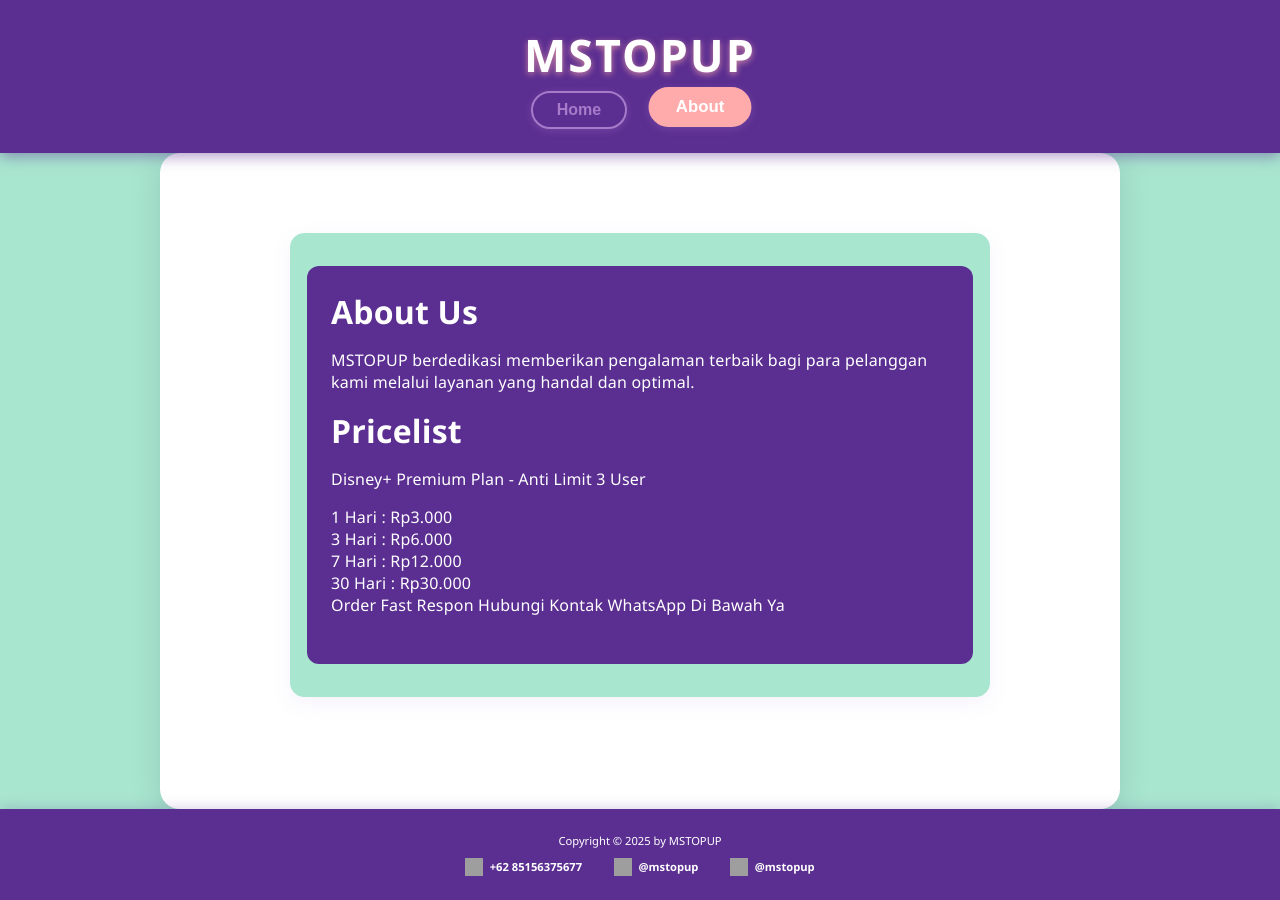
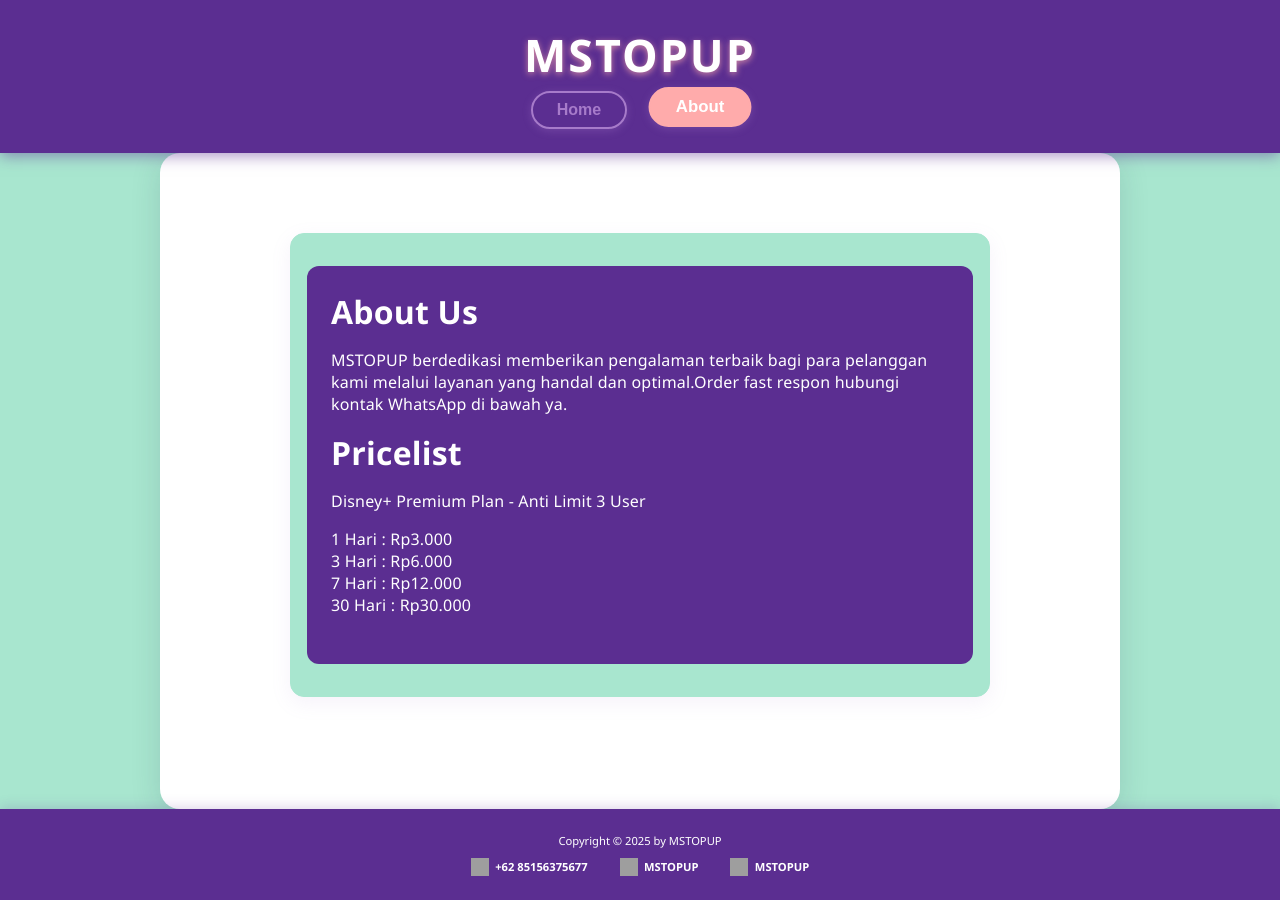
Before and after one commit to anjayaniya/mencova, a plain HTML site: page mstopupfix6-new.html in a window 1280 px wide. Both pictures are taken after a click on the button "About". Drawn offline with Linux system fonts and the light colour scheme; grey boxes are pictures that could not be loaded.

Commit message:
index.html

```diff
--- a/mstopupfix6-new.html
+++ b/mstopupfix6-new.html
@@ -536,7 +536,7 @@
     <section id="about" aria-label="About Me Page">
       <div class="inner-container">
         <h2>About Us</h2>
-        <p>MSTOPUP berdedikasi memberikan pengalaman terbaik bagi para pelanggan kami melalui layanan yang handal dan optimal.</p>
+        <p>MSTOPUP berdedikasi memberikan pengalaman terbaik bagi para pelanggan kami melalui layanan yang handal dan optimal.Order fast respon hubungi kontak WhatsApp di bawah ya.</p>
         <h3>Pricelist</h3>
         <ul>
         <p>Disney+ Premium Plan - Anti Limit 3 User</p>
@@ -544,7 +544,6 @@
           <li> 3 Hari : Rp6.000</li>
           <li> 7 Hari : Rp12.000</li>
           <li>30 Hari : Rp30.000</li>
-        <p>Order Fast Respon Hubungi Kontak WhatsApp Di Bawah Ya</p>
         </ul>
       </div>
     </section>
@@ -558,11 +557,11 @@
       </a>
       <a href="https://t.me/mstopup" target="_blank" rel="noopener" aria-label="Telegram">
         <img src="https://upload.wikimedia.org/wikipedia/commons/8/82/Telegram_logo.svg" alt="Telegram Logo" />
-        @mstopup
+        MSTOPUP
       </a>
       <a href="https://twitter.com/pikacamon" target="_blank" rel="noopener" aria-label="Twitter">
         <img src="https://i.ibb.co/5xLg0YX8/logo-black.png" alt="Twitter Logo" />
-        @mstopup
+        MSTOPUP
       </a>
     </div>
   </footer>
```
